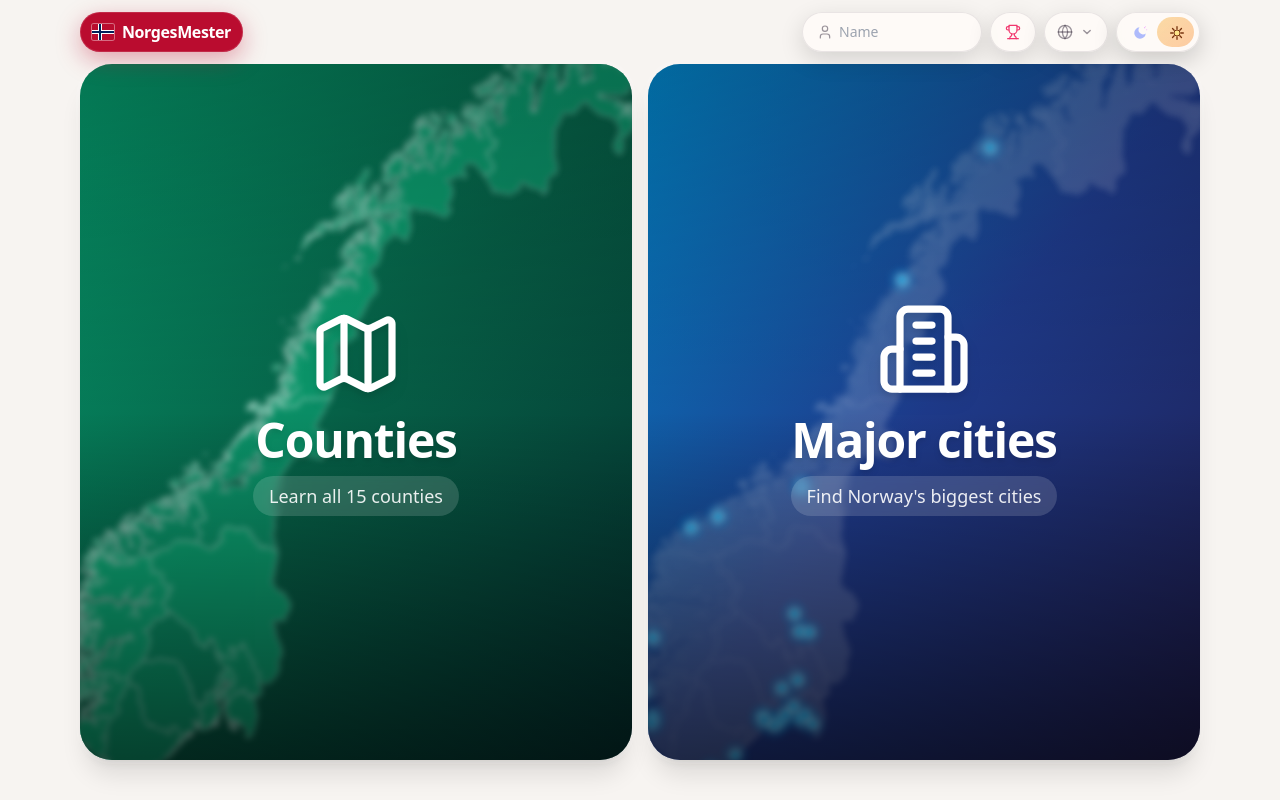
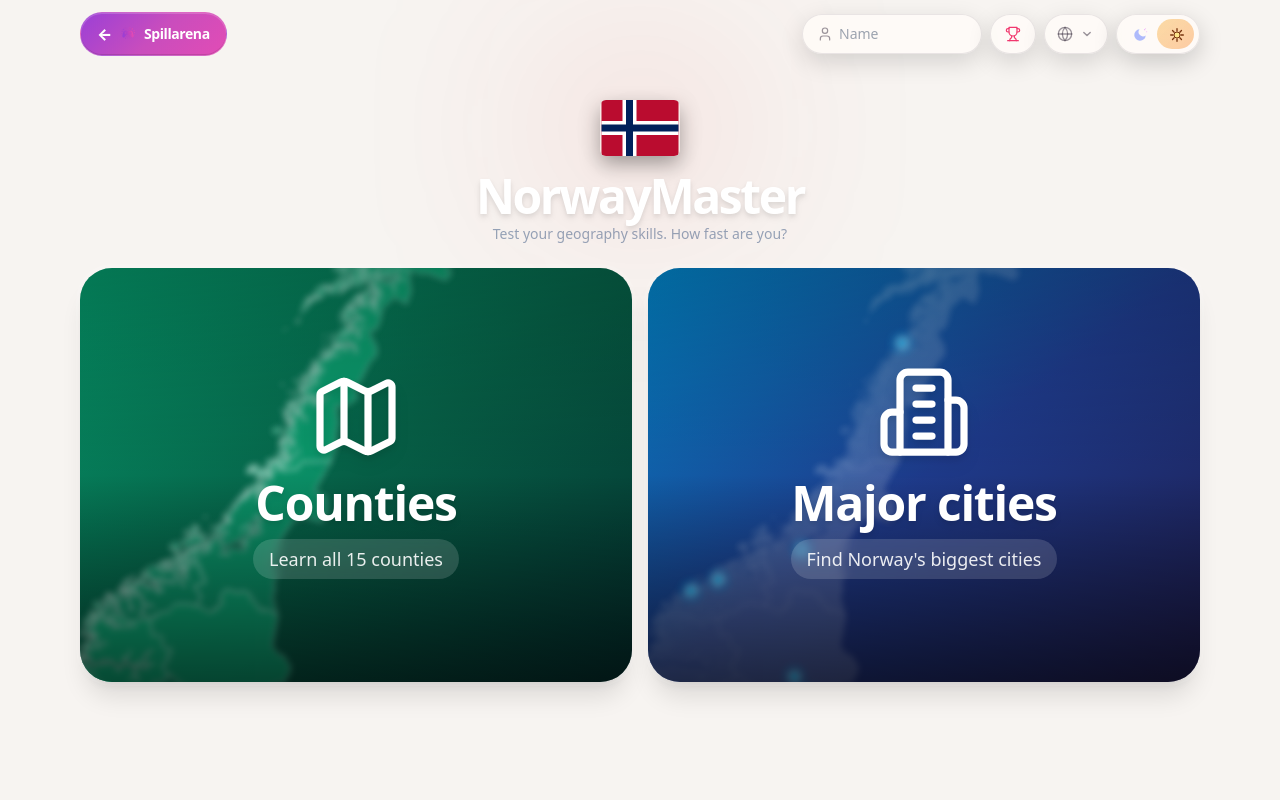
Before and after one commit to SpillArena/AtlasMaster, a React (Vite) app: page / in a window 1280 px wide. Built offline with nearby package versions, Linux system fonts and the light colour scheme.

Commit message:
feat: enhance header with logo and back navigation, update menu titles and descriptions

```diff
--- a/src/App.tsx
+++ b/src/App.tsx
@@ -1,5 +1,5 @@
 import { useState } from 'react'
-import { Header, NamePrompt } from './components/header'
+import { Header, NamePrompt, Logo } from './components/header'
 import { CategoryPicker, ModePicker } from './components/menu'
 import { GameScreen } from './components/game'
 import { Leaderboard } from './components/leaderboard'
@@ -35,13 +35,20 @@ function App() {
       className="min-h-screen transition-colors duration-300"
       style={{ background: 'var(--bg)', color: 'var(--text)' }}
     >
-      <Header onHome={reset} onLeaderboard={() => setShowLeaderboard(true)} />
+      <Header onLeaderboard={() => setShowLeaderboard(true)} />
 
       <main>
         {showLeaderboard ? (
           <Leaderboard onBack={() => setShowLeaderboard(false)} />
         ) : !category ? (
-          <CategoryPicker onPick={setCategoryId} />
+          <>
+            <div className="flex justify-center pt-8 pb-6">
+              <h1>
+                <Logo onClick={reset} size="large" />
+              </h1>
+            </div>
+            <CategoryPicker onPick={setCategoryId} />
+          </>
         ) : !mode ? (
           <ModePicker category={category} onPick={startGame} onBack={reset} />
         ) : (
--- a/src/components/header/BackToArena.tsx
+++ b/src/components/header/BackToArena.tsx
@@ -1,5 +1,5 @@
 import { useTranslation } from 'react-i18next'
-import { NorwayFlag } from './NorwayFlag'
+import logo from '../../assets/logo.png'
 
 /** Lenke tilbake til hovedportalen spillarena.no. */
 export function BackToArena() {
@@ -9,21 +9,26 @@ export function BackToArena() {
     <a
       href="https://spillarena.no"
       aria-label={t('nav.backToArena')}
-      className="group flex h-10 shrink-0 items-center gap-2 rounded-full px-3 font-extrabold tracking-tight text-white transition-all duration-200 ease-out hover:-translate-y-[1px]"
+      className="group flex h-11 shrink-0 items-center gap-2 rounded-full border border-white/15 px-4 font-extrabold tracking-tight text-white shadow-[0_12px_30px_rgba(171,72,196,0.32)] transition-all duration-200 ease-out hover:-translate-y-[1px] hover:shadow-[0_16px_36px_rgba(226,76,181,0.38)]"
       style={{
-        backgroundColor: '#BA0C2F',
+        background: 'linear-gradient(135deg, #9B40D6 0%, #C94DBD 52%, #E24CB5 100%)',
         boxShadow:
-          '0 8px 24px rgba(186,12,47,0.35), inset 0 0 0 1px rgba(255,255,255,0.12)',
+          'inset 0 1px 0 rgba(255,255,255,0.18), inset 0 -1px 0 rgba(0,0,0,0.12)',
       }}
     >
       <span
         aria-hidden
-        className="text-base transition-transform duration-200 ease-out group-hover:-translate-x-0.5"
+        className="text-base leading-none transition-transform duration-200 ease-out group-hover:-translate-x-0.5"
       >
         ←
       </span>
-      <NorwayFlag className="h-4 w-[1.375rem] rounded-[2px] ring-1 ring-white/40" />
-      <span className="hidden text-base sm:inline">Spillarena</span>
+      <img
+        src={logo}
+        alt=""
+        aria-hidden="true"
+        className="h-4 w-auto object-contain"
+      />
+      <span className="hidden text-sm sm:inline">Spillarena</span>
     </a>
   )
 }
--- a/src/components/header/Header.tsx
+++ b/src/components/header/Header.tsx
@@ -1,27 +1,27 @@
 import ThemeSwitcher from './ThemeSwitcher'
 import LanguageSwitcher from './LanguageSwitcher'
-import { Logo } from './Logo'
 import { NameInput } from './NameInput'
 import { LeaderboardButton } from './LeaderboardButton'
+import { BackToArena } from './BackToArena'
 
 interface Props {
-  /** Tilbake til hovedmenyen. */
-  onHome: () => void
   /** Åpne ledertavla. */
   onLeaderboard: () => void
 }
 
-/** Topptekst-bar: logo til venstre, navn + handlinger til høyre. */
-export function Header({ onHome, onLeaderboard }: Props) {
+/** Topptekst-bar: back button, navn + handlinger. */
+export function Header({ onLeaderboard }: Props) {
   return (
     <header className="sticky top-0 z-40">
-      <div className="mx-auto flex max-w-6xl items-center justify-between gap-2 px-4 py-3">
-        <Logo onClick={onHome} />
-        <div className="flex items-center gap-2">
-          <NameInput />
-          <LeaderboardButton onClick={onLeaderboard} />
-          <LanguageSwitcher />
-          <ThemeSwitcher />
+      <div className="mx-auto max-w-6xl px-4 py-3">
+        <div className="flex items-center justify-between gap-2">
+          <BackToArena />
+          <div className="flex items-center gap-2">
+            <NameInput />
+            <LeaderboardButton onClick={onLeaderboard} />
+            <LanguageSwitcher />
+            <ThemeSwitcher />
+          </div>
         </div>
       </div>
     </header>
--- a/src/components/header/Logo.tsx
+++ b/src/components/header/Logo.tsx
@@ -1,23 +1,47 @@
 import { NorwayFlag } from './NorwayFlag'
+import { useTranslation } from 'react-i18next'
 
 interface Props {
   onClick: () => void
+  size?: 'small' | 'large'
 }
 
-/** Klikkbar logo i headeren — tar deg tilbake til hovedmenyen. */
-export function Logo({ onClick }: Props) {
+/** Klikkbar logo — tar deg tilbake til hovedmenyen. */
+export function Logo({ onClick, size = 'small' }: Props) {
+  const isLarge = size === 'large'
+  const { t } = useTranslation()
+
+  if (!isLarge) {
+    return (
+      <button
+        onClick={onClick}
+        className="group flex items-center gap-2 transition-transform duration-200 ease-out hover:-translate-y-[1px]"
+      >
+        <NorwayFlag className="h-5 w-[1.5rem] rounded-[2px]" />
+        <span className="text-lg font-extrabold tracking-tight text-white">
+          {t('menu.title')}
+        </span>
+      </button>
+    )
+  }
+
   return (
     <button
       onClick={onClick}
-      className="group flex h-10 shrink-0 items-center gap-2 rounded-full px-3 font-extrabold tracking-tight text-white transition-all duration-200 ease-out hover:-translate-y-[1px]"
-      style={{
-        backgroundColor: '#BA0C2F',
-        boxShadow:
-          '0 8px 24px rgba(186,12,47,0.35), inset 0 0 0 1px rgba(255,255,255,0.12)',
-      }}
+      className="group mx-auto flex flex-col items-center gap-4 outline-none transition-transform duration-300 ease-out hover:scale-105 focus-visible:scale-105"
     >
-      <NorwayFlag className="h-4 w-[1.375rem] rounded-[2px] ring-1 ring-white/40" />
-      <span className="hidden text-base sm:inline">NorgesMester</span>
+      <div className="relative">
+        <div className="absolute inset-0 scale-[2.5] rounded-full bg-red-600/15 blur-2xl transition-all duration-300 group-hover:bg-red-600/25" />
+        <NorwayFlag className="relative h-12 w-16 rounded-md shadow-[0_8px_20px_rgba(0,0,0,0.35)] sm:h-14 sm:w-20" />
+      </div>
+      <div className="flex flex-col items-center gap-1">
+        <span className="text-4xl font-black tracking-tighter text-white drop-shadow-md sm:text-5xl">
+          {t('menu.title')}
+        </span>
+        <span className="text-sm font-medium text-slate-400">
+          {t('menu.description')}
+        </span>
+      </div>
     </button>
   )
 }
--- a/src/components/header/index.ts
+++ b/src/components/header/index.ts
@@ -1,5 +1,6 @@
 export { Header } from './Header'
 export { Logo } from './Logo'
+export { BackToArena } from './BackToArena'
 export { NameInput } from './NameInput'
 export { NamePrompt } from './NamePrompt'
 export { LeaderboardButton } from './LeaderboardButton'
--- a/src/components/menu/CategoryPicker.tsx
+++ b/src/components/menu/CategoryPicker.tsx
@@ -19,7 +19,7 @@ export function CategoryPicker({ onPick }: Props) {
 
   return (
     <div className="mx-auto max-w-6xl px-4">
-      <div className="grid h-[calc(100dvh-5.5rem)] grid-cols-1 gap-4 pb-4 sm:grid-cols-2">
+      <div className="grid grid-cols-1 gap-4 pb-4 sm:grid-cols-2">
         {categories.map((c, i) => (
           <motion.button
             key={c.id}
@@ -29,9 +29,8 @@ export function CategoryPicker({ onPick }: Props) {
             transition={{ delay: i * 0.12, type: 'spring', stiffness: 120 }}
             whileHover={{ scale: 1.015 }}
             whileTap={{ scale: 0.985 }}
-            className={`group relative flex flex-col items-center justify-center overflow-hidden rounded-[2rem] bg-gradient-to-br ${
-              GRADIENTS[c.id] ?? 'from-gray-700 to-gray-900'
-            } shadow-xl ring-4 ring-white/10 transition-shadow hover:ring-white/30 hover:shadow-2xl`}
+            className={`group relative flex aspect-[4/3] flex-col items-center justify-center overflow-hidden rounded-[2rem] bg-gradient-to-br ${GRADIENTS[c.id] ?? 'from-gray-700 to-gray-900'
+              } shadow-xl ring-4 ring-white/10 transition-shadow hover:ring-white/30 hover:shadow-2xl`}
           >
             {/* blurret Norge-kart med uthevinger */}
             <div className="absolute inset-0 scale-110 opacity-90 blur-[3px] transition-all duration-500 group-hover:scale-105 group-hover:blur-[1.5px]">
--- a/src/components/menu/ModePicker.tsx
+++ b/src/components/menu/ModePicker.tsx
@@ -34,7 +34,7 @@ export function ModePicker({ category, onPick, onBack }: Props) {
         </span>
       </div>
 
-      <div className="grid h-[calc(100dvh-9rem)] grid-cols-1 gap-4 pb-4 sm:grid-cols-3">
+      <div className="grid h-[calc(100dvh-11.5rem)] grid-cols-1 gap-2 pb-4 sm:grid-cols-3">
         {MODES.map((m, i) => {
           const meta = MODE_META[m]
           return (
@@ -46,7 +46,7 @@ export function ModePicker({ category, onPick, onBack }: Props) {
               transition={{ delay: i * 0.1, type: 'spring', stiffness: 120 }}
               whileHover={{ scale: 1.015 }}
               whileTap={{ scale: 0.985 }}
-              className={`group relative flex flex-col items-center justify-center overflow-hidden rounded-[2rem] bg-gradient-to-br ${meta.gradient} shadow-xl ring-4 ring-white/10 transition-shadow hover:shadow-2xl hover:ring-white/30`}
+              className={`group relative flex flex-col items-center justify-center overflow-hidden rounded-[1rem] bg-gradient-to-br ${meta.gradient} shadow-xl ring-4 ring-white/10 transition-shadow hover:shadow-2xl hover:ring-white/30`}
             >
               {/* blurret kart av valgt kategori */}
               <div className="absolute inset-0 scale-110 opacity-80 blur-[3px] transition-all duration-500 group-hover:scale-105 group-hover:blur-[1.5px]">
@@ -55,7 +55,7 @@ export function ModePicker({ category, onPick, onBack }: Props) {
 
               <div className="absolute inset-0 bg-gradient-to-t from-black/55 via-transparent to-black/20" />
 
-              <div className="relative flex flex-col items-center gap-3 px-4 text-center text-white">
+              <div className="relative flex flex-col items-center gap-1.5 px-2 text-center text-white">
                 <motion.span
                   className="drop-shadow-lg"
                   animate={{ y: [0, -10, 0] }}
@@ -66,12 +66,12 @@ export function ModePicker({ category, onPick, onBack }: Props) {
                     delay: i * 0.4,
                   }}
                 >
-                  <Icon name={meta.icon} className="h-20 w-20" />
+                  <Icon name={meta.icon} className="h-10 w-10 sm:h-12 sm:w-12" />
                 </motion.span>
-                <span className="text-3xl font-extrabold tracking-tight drop-shadow-md">
+                <span className="text-lg font-extrabold tracking-tight drop-shadow-md sm:text-2xl">
                   {t(`mode.${m}.title`)}
                 </span>
-                <span className="max-w-xs text-base font-medium text-white/85 drop-shadow">
+                <span className="max-w-xs text-xs font-medium text-white/85 drop-shadow sm:text-sm">
                   {t(`mode.${m}.desc`)}
                 </span>
               </div>
--- a/src/i18n/locales/en.json
+++ b/src/i18n/locales/en.json
@@ -17,8 +17,9 @@
     "section": "Language"
   },
   "menu": {
-    "title": "NorgesMester",
-    "subtitle": "Choose what to practice"
+    "title": "NorwayMaster",
+    "subtitle": "Choose what to practice",
+    "description": "Test your geography skills. How fast are you?"
   },
   "nav": {
     "name": "Name"
--- a/src/i18n/locales/no.json
+++ b/src/i18n/locales/no.json
@@ -18,7 +18,8 @@
   },
   "menu": {
     "title": "NorgesMester",
-    "subtitle": "Velg hva du vil øve på"
+    "subtitle": "Velg hva du vil øve på",
+    "description": "Test dine geografikunnskaper. Hvor rask er du?"
   },
   "nav": {
     "name": "Navn"
```
